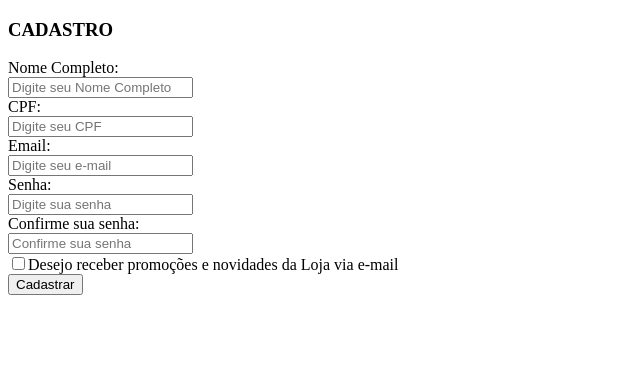
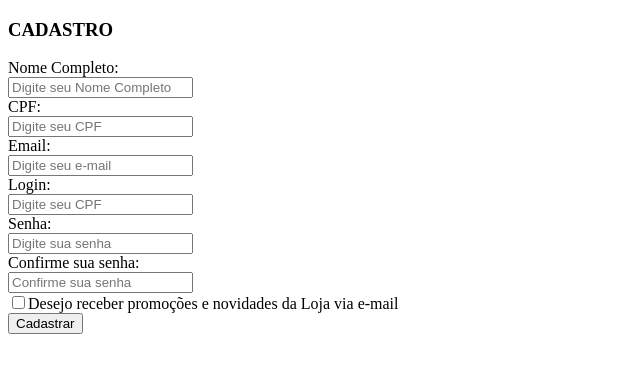
Before and after one commit to Jehcky/compra-certa, a PHP site: page /View/cadastro.php in a window 1280 px wide. Shown: the top 373 px of the page, without its empty margins (0-640 px from the left). Run offline with PHP 8.4, Linux system fonts and the light colour scheme.

Commit message:
Login
- adicionado o campo txLogin no cadastro de cliente
- Persistência de Login (falta criar a tabela no banco)

```diff
--- a/View/cadastro.php
+++ b/View/cadastro.php
@@ -67,6 +67,12 @@
                                 </div>
                             </div>
                             <div class="form-group">
+                                <label class="control-label col-sm-2" for="txLogin">Login:</label>
+                                <div class="col-sm-10">
+                                    <input type="text" class="form-control" id="txLogin" name="txLogin" placeholder="Digite seu CPF">
+                                </div>
+                            </div>
+                            <div class="form-group">
                                 <label class="control-label col-sm-2" for="txSenha">Senha:</label>
                                 <div class="col-sm-10">
                                     <input type="password" class="form-control" id="txSenha" name="txSenha"
```
Also changed, not shown: Model/LoginDAO.php (+4 -3 lines).
